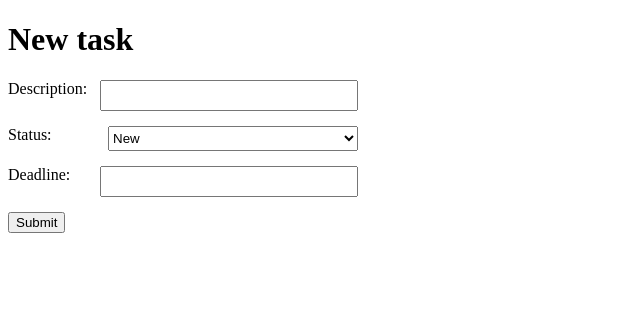
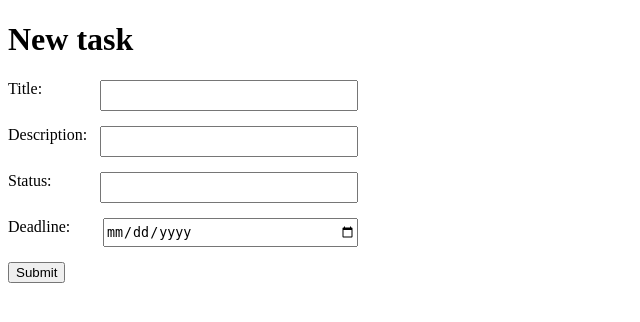
Before and after one commit to BaiQazaq/home_work_55_isa_bakhtov, a Django app: page /tasks/add/ in a window 1280 px wide. Shown: the top 322 px of the page, without its empty margins (0-640 px from the left). Run offline with Django 4.2, Linux system fonts and the light colour scheme; parts of the project's set-up code (start-up, migrations or seed data) failed here and were passed over.

Commit message:
В модеди внесены изменения: 1.Data.Field для deadline, 2. добавлен доп поле title, который заменил description, а description  стал полем для описания задачи. Для первого пункта ынесенных изменений провелена миграция 0002

```diff
--- a/source/todo_app/templates/create_task.html
+++ b/source/todo_app/templates/create_task.html
@@ -12,20 +12,20 @@
         {% csrf_token %}
         <div class="form">
             <div class="form_row">
+                <label for="title">Title: </label>
+                <input class="input_text" id="title" name="title" type="text">
+            </div>
+            <div class="form_row">
                 <label for="description">Description: </label>
                 <input class="input_text" id="description" name="description" type="text">
             </div>
             <div class="form_row">
-                <span>Status:</span>
-                <select name="select" class="status">
-                    <option value="new">New</option>
-                    <option value="inProgress">In progress</option>
-                    <option value="done">Done</option>
-                </select>
+                <label for="status">Status:</label>
+                <input class="input_text" id="status" name="status" type="text">
             </div>
             <div class="form_row">
                 <label for="deadline">Deadline: </label>
-                <input class="input_text" id="deadline" name="deadline" type="text">
+                <input class="input_text" id="deadline" name="deadline" type="date">
             </div>
             <div class="from_row">
                 <input type="submit">
--- a/source/todo_app/views/tasks_methods.py
+++ b/source/todo_app/views/tasks_methods.py
@@ -6,6 +6,7 @@ def add_view(request):
     if request.method == "GET":
         return render(request, 'create_task.html')
     task_data = {
+        'title': request.POST.get('title'),
         'description': request.POST.get('description'),
         'status': request.POST.get('status'),
         'deadline': request.POST.get('deadline')
```
Also changed, not shown: source/todo_app/admin.py (+4 -4 lines), source/todo_app/models.py (+4 -3 lines), source/todo_app/migrations/0002_alter_task_deadline.py (added).
